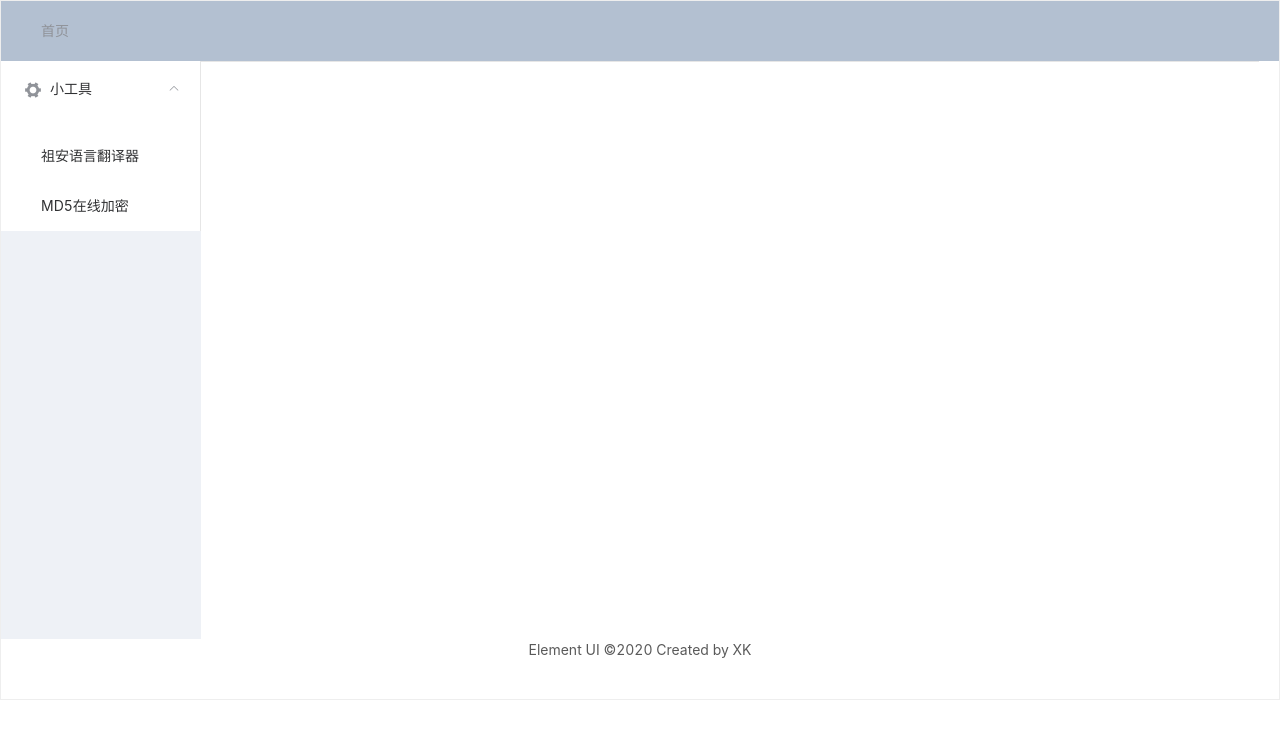
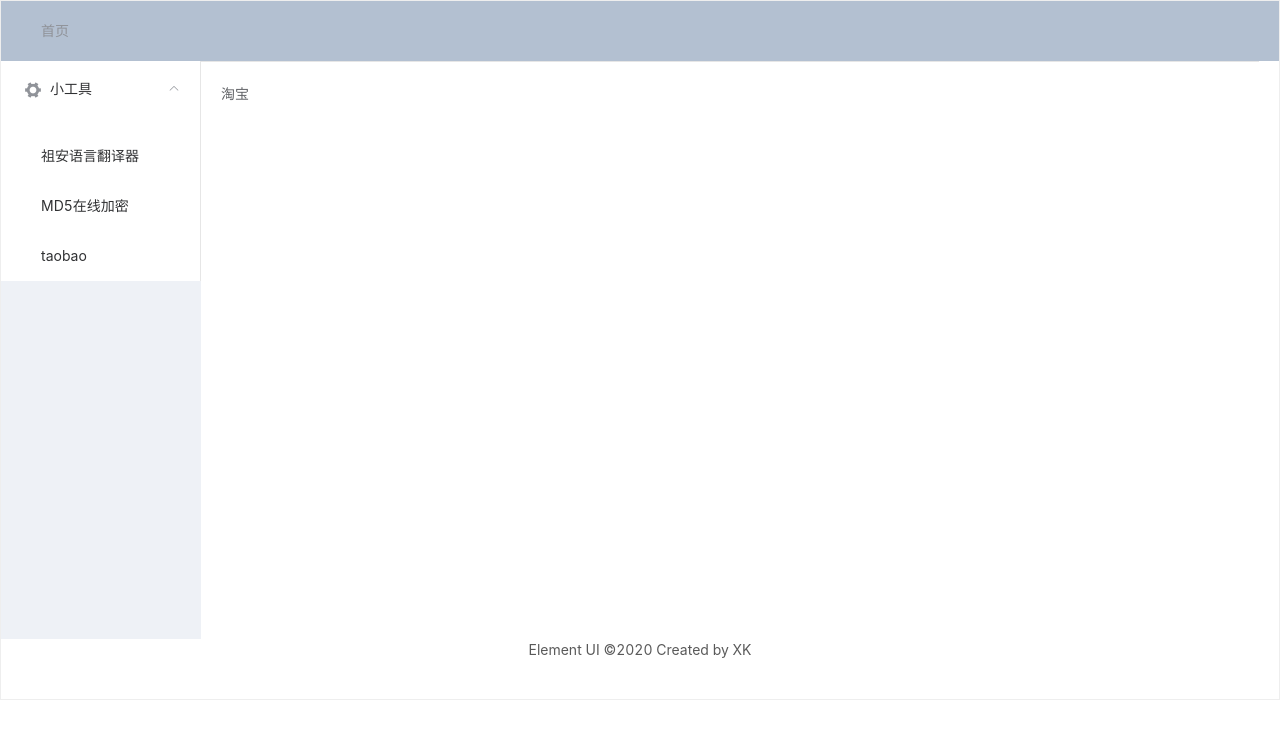
Before and after one commit to SayShine/myblogs, a Vue app in the folder myblogs_vue/: page /#/tool/Taobao in a window 1280 px wide. Shown: the top 738 px of the page. Built offline with nearby package versions, Linux system fonts and the light colour scheme.

Commit message:
淘宝跳转

```diff
--- a/myblogs_vue/src/components/Main.vue
+++ b/myblogs_vue/src/components/Main.vue
@@ -15,6 +15,7 @@
             <el-menu-item-group>
               <el-menu-item index="ZuanTranslator">祖安语言翻译器</el-menu-item>
               <el-menu-item index="Md5Encode">MD5在线加密</el-menu-item>
+              <el-menu-item index="Taobao">taobao</el-menu-item>
             </el-menu-item-group>
           </el-submenu>
         </el-menu>
--- /dev/null
+++ b/myblogs_vue/src/components/Taobao.vue
@@ -0,0 +1,20 @@
+<template>
+  <div>
+    <el-link href="https://www.taobao.com" target="_blank">淘宝</el-link>
+  </div>
+</template>
+
+<script>
+  import {Link} from 'element-ui'
+
+  export default {
+    name: "Taobao",
+    components: {
+      [Link.name]: Link,
+    },
+  }
+</script>
+
+<style scoped>
+
+</style>
--- a/myblogs_vue/src/router/index.js
+++ b/myblogs_vue/src/router/index.js
@@ -2,7 +2,8 @@ import Vue from 'vue'
 import Router from 'vue-router'
 import ZuanTranslator from '@/components/ZuanTranslator'
 import MainNotice from '@/components/MainNotice'
-import Md5Encode from "../components/Md5Encode";
+import Md5Encode from "../components/Md5Encode"
+import Taobao from "../components/Taobao"
 Vue.use(Router)
 
 export default new Router({
@@ -21,6 +22,11 @@ export default new Router({
       path: '/tool/Md5Encode',
       name: 'md5',
       component: Md5Encode
+    },
+    {
+      path: '/tool/Taobao',
+      name: 'taobao',
+      component: Taobao
     }
   ]
 })
```
